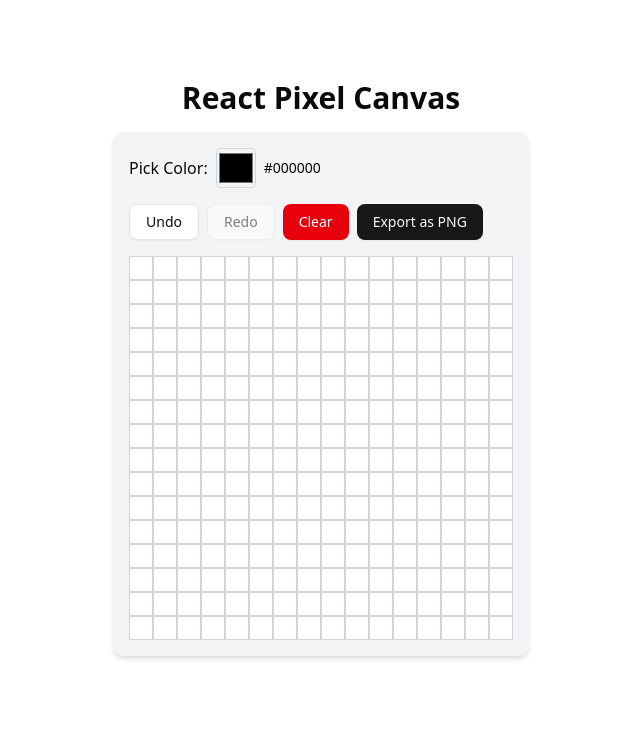
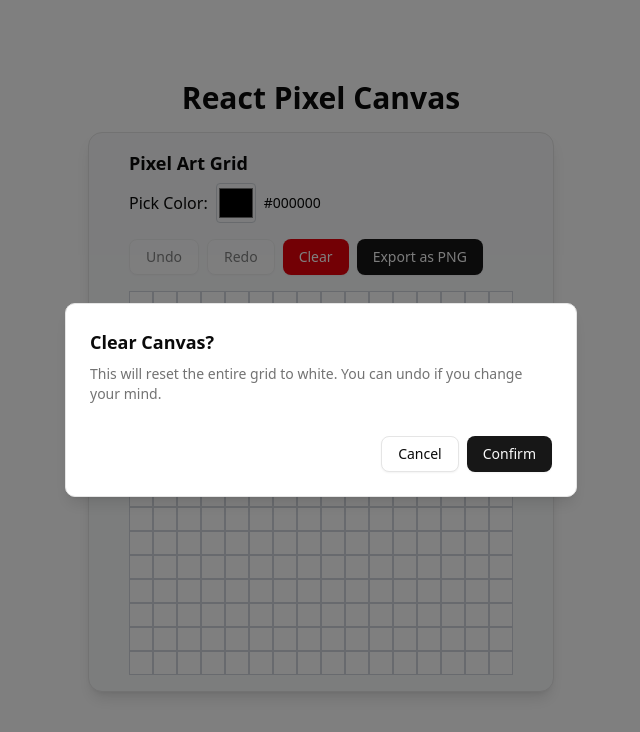
Before and after one commit to ctrl-7/react-pixel-canvas, a React (Vite) app: page / in a window 1280 px wide. Both pictures are taken after a click on the button "Clear". Shown: the top 732 px of the page, without its empty margins (319-959 px from the left). Built offline with nearby package versions, Linux system fonts and the light colour scheme.

Commit message:
feat: enhance PixelGrid with confirmation dialog for clearing canvas and improve UI structure

```diff
--- a/src/components/PixelGrid.tsx
+++ b/src/components/PixelGrid.tsx
@@ -1,6 +1,17 @@
 import React, { useReducer, useRef, useState } from 'react'
 import ColorPicker from './ColorPicker'
 import { Button } from '@/components/ui/button'
+import {
+  AlertDialog,
+  AlertDialogTrigger,
+  AlertDialogContent,
+  AlertDialogHeader,
+  AlertDialogTitle,
+  AlertDialogDescription,
+  AlertDialogAction,
+  AlertDialogCancel,
+} from '@/components/ui/alert-dialog'
+import { Card, CardContent, CardHeader } from '@/components/ui/card'
 import { toPng } from 'html-to-image'
 
 interface PixelGridProps {
@@ -85,7 +96,7 @@ const PixelGrid: React.FC<PixelGridProps> = ({
   }
 
   const handleExport = () => {
-    if (gridRef.current === null) return
+    if (!gridRef.current) return
     toPng(gridRef.current)
       .then((dataUrl) => {
         const link = document.createElement('a')
@@ -97,7 +108,12 @@ const PixelGrid: React.FC<PixelGridProps> = ({
   }
 
   return (
-    <div className="inline-block p-4 bg-gray-100 rounded-lg shadow-md">
+    <Card className="inline-block p-4 bg-gray-50 shadow-lg">
+      <CardHeader>
+        <h2 className="text-lg font-semibold">Pixel Art Grid</h2>
+      </CardHeader>
+
+      <CardContent>
         {/* Color Picker */}
         <ColorPicker color={selectedColor} onChange={setSelectedColor} />
 
@@ -117,9 +133,28 @@ const PixelGrid: React.FC<PixelGridProps> = ({
           >
             Redo
           </Button>
-        <Button variant="destructive" onClick={() => dispatch({ type: 'RESET' })}>
-          Clear
-        </Button>
+
+          {/* Clear Canvas with confirmation */}
+          <AlertDialog>
+            <AlertDialogTrigger asChild>
+              <Button variant="destructive">Clear</Button>
+            </AlertDialogTrigger>
+            <AlertDialogContent>
+              <AlertDialogHeader>
+                <AlertDialogTitle>Clear Canvas?</AlertDialogTitle>
+                <AlertDialogDescription>
+                  This will reset the entire grid to white. You can undo if you change your mind.
+                </AlertDialogDescription>
+              </AlertDialogHeader>
+              <div className="flex gap-2 justify-end mt-4">
+                <AlertDialogCancel>Cancel</AlertDialogCancel>
+                <AlertDialogAction onClick={() => dispatch({ type: 'RESET' })}>
+                  Confirm
+                </AlertDialogAction>
+              </div>
+            </AlertDialogContent>
+          </AlertDialog>
+
           <Button onClick={handleExport}>Export as PNG</Button>
         </div>
 
@@ -138,7 +173,8 @@ const PixelGrid: React.FC<PixelGridProps> = ({
             </div>
           ))}
         </div>
-    </div>
+      </CardContent>
+    </Card>
   )
 }
 
```
Lines whose indentation alone changed are shown as unchanged.
